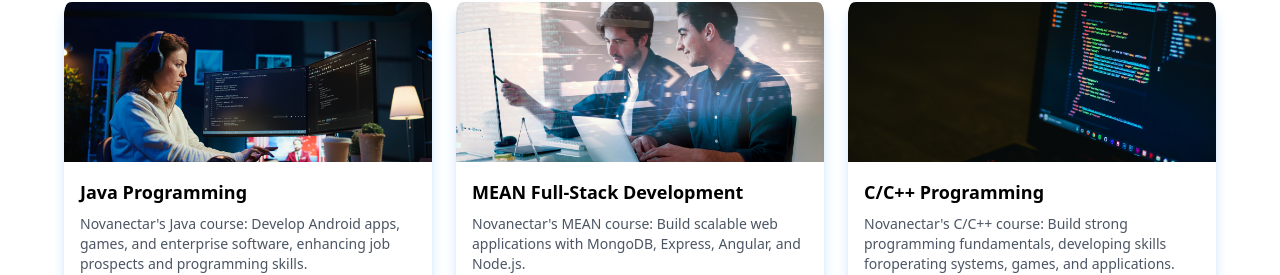
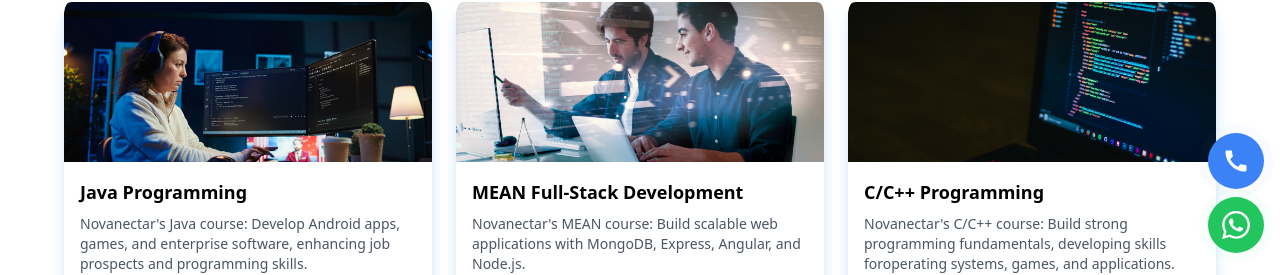
Before and after one commit to avneesh2970/novanectar-edu, a React (Vite) app in the folder frontend/: page /courses in a window 1280 px wide. Shown: the part 531-806 px from the top of the page. Built offline with nearby package versions, Linux system fonts and the light colour scheme; no server answers.

Commit message:
social add

```diff
--- a/frontend/src/components/AboutUs/AboutUs.tsx
+++ b/frontend/src/components/AboutUs/AboutUs.tsx
@@ -1,6 +1,8 @@
 import { motion } from "framer-motion";
 import about from "../../assets/About/about.png";
 import Footer from "../Footer";
+import CallingIcon from "../socialContact/Call";
+import WhatsappIcon from "../socialContact/Whatsapp";
 
 const AboutUs = () => {
   return (
@@ -122,7 +124,10 @@
           </div>
         </div>
       </div>
-      <Footer/>
+      <Footer />
+      {/* call icons */}
+      <CallingIcon />
+      <WhatsappIcon />
     </div>
   );
 };
--- a/frontend/src/components/internships/InternshipDetail.tsx
+++ b/frontend/src/components/internships/InternshipDetail.tsx
@@ -186,7 +186,7 @@
             Your Internship Journey
           </h2>
           <div className="relative">
-            <div className="absolute left-8 inset-y-0 w-0.5 bg-blue-200 hidden md:block"></div>
+            <div className="absolute left-16 inset-y-0 w-0.5 bg-blue-200 hidden md:block"></div>
             {internshipJourney.map((step, index) => (
               <motion.div
                 key={index}
--- a/frontend/src/components/internships/InternshipEnrollmentModal.tsx
+++ b/frontend/src/components/internships/InternshipEnrollmentModal.tsx
@@ -118,7 +118,7 @@
   if (selectedDuration === "3") {
     price = 299;
   } else if (selectedDuration === "1") {
-    price = 1;
+    price = 99;
   } else if (selectedDuration === "6") {
     price = 699;
   } else {
--- /dev/null
+++ b/frontend/src/components/socialContact/Call.tsx
@@ -0,0 +1,46 @@
+
+import { motion } from "framer-motion";
+import { Link } from "react-router-dom";
+
+const CallingIcon = () => {
+  return (
+    <motion.div
+      initial={{ scale: 0, opacity: 0 }}
+      animate={{ scale: 1, opacity: 1 }}
+      transition={{ duration: 0.3, ease: "easeOut" }}
+      className="fixed bottom-20 right-4 z-50" // Positioned above WhatsApp icon
+    >
+      <motion.div whileHover={{ scale: 1.1 }} whileTap={{ scale: 0.9 }}>
+        <Link
+          to="tel:+918979891703"
+          className="block relative"
+          aria-label="Call Company"
+        >
+          <motion.div
+            animate={{
+              boxShadow: [
+                "0 0 0 0 rgba(59, 130, 246, 0.4)",
+                "0 0 0 10px rgba(59, 130, 246, 0)",
+              ],
+            }}
+            transition={{
+              duration: 1.5,
+              repeat: Infinity,
+              ease: "easeInOut",
+            }}
+            className="w-14 h-14 bg-blue-500 rounded-full flex items-center justify-center shadow-lg hover:bg-blue-600 transition-colors duration-300"
+          >
+            <svg
+              viewBox="0 0 24 24"
+              className="w-7 h-7 text-white fill-current"
+            >
+              <path d="M20.01 15.38c-1.23 0-2.42-.2-3.53-.56a.977.977 0 00-1.01.24l-1.57 1.97c-2.83-1.35-5.48-3.9-6.89-6.83l1.95-1.66c.27-.28.35-.67.24-1.02-.37-1.11-.56-2.3-.56-3.53 0-.54-.45-.99-.99-.99H4.19C3.65 3 3 3.24 3 3.99 3 13.28 10.73 21 20.01 21c.71 0 .99-.63.99-1.18v-3.45c0-.54-.45-.99-.99-.99z" />
+            </svg>
+          </motion.div>
+        </Link>
+      </motion.div>
+    </motion.div>
+  );
+};
+
+export default CallingIcon;
--- /dev/null
+++ b/frontend/src/components/socialContact/Whatsapp.tsx
@@ -0,0 +1,49 @@
+"use client";
+
+import { motion } from "framer-motion";
+import { Link } from "react-router-dom";
+
+const WhatsappIcon = () => {
+  return (
+    <motion.div
+      initial={{ scale: 0, opacity: 0 }}
+      animate={{ scale: 1, opacity: 1 }}
+      transition={{ duration: 0.3, ease: "easeOut" }}
+      className="fixed bottom-4 right-4 z-50"
+    >
+      <motion.div whileHover={{ scale: 1.1 }} whileTap={{ scale: 0.9 }}>
+        <Link
+          to="https://wa.me/918979891703"
+          target="_blank"
+          rel="noopener noreferrer"
+          className="block relative"
+          aria-label="Chat on WhatsApp"
+        >
+          <motion.div
+            animate={{
+              boxShadow: [
+                "0 0 0 0 rgba(37, 211, 102, 0.4)",
+                "0 0 0 10px rgba(37, 211, 102, 0)",
+              ],
+            }}
+            transition={{
+              duration: 1.5,
+              repeat: Infinity,
+              ease: "easeInOut",
+            }}
+            className="w-14 h-14 bg-green-500 rounded-full flex items-center justify-center shadow-lg hover:bg-green-600 transition-colors duration-300"
+          >
+            <svg
+              viewBox="0 0 24 24"
+              className="w-7 h-7 text-white fill-current"
+            >
+              <path d="M17.472 14.382c-.297-.149-1.758-.867-2.03-.967-.273-.099-.471-.148-.67.15-.197.297-.767.966-.94 1.164-.173.199-.347.223-.644.075-.297-.15-1.255-.463-2.39-1.475-.883-.788-1.48-1.761-1.653-2.059-.173-.297-.018-.458.13-.606.134-.133.298-.347.446-.52.149-.174.198-.298.298-.497.099-.198.05-.371-.025-.52-.075-.149-.669-1.612-.916-2.207-.242-.579-.487-.5-.669-.51-.173-.008-.371-.01-.57-.01-.198 0-.52.074-.792.372-.272.297-1.04 1.016-1.04 2.479 0 1.462 1.065 2.875 1.213 3.074.149.198 2.096 3.2 5.077 4.487.709.306 1.262.489 1.694.625.712.227 1.36.195 1.871.118.571-.085 1.758-.719 2.006-1.413.248-.694.248-1.289.173-1.413-.074-.124-.272-.198-.57-.347m-5.421 7.403h-.004a9.87 9.87 0 01-5.031-1.378l-.361-.214-3.741.982.998-3.648-.235-.374a9.86 9.86 0 01-1.51-5.26c.001-5.45 4.436-9.884 9.888-9.884 2.64 0 5.122 1.03 6.988 2.898a9.825 9.825 0 012.893 6.994c-.003 5.45-4.437 9.884-9.885 9.884m8.413-18.297A11.815 11.815 0 0012.05 0C5.495 0 .16 5.335.157 11.892c0 2.096.547 4.142 1.588 5.945L.057 24l6.305-1.654a11.882 11.882 0 005.683 1.448h.005c6.554 0 11.89-5.335 11.893-11.893a11.821 11.821 0 00-3.48-8.413z" />
+            </svg>
+          </motion.div>
+        </Link>
+      </motion.div>
+    </motion.div>
+  );
+};
+
+export default WhatsappIcon;
--- a/frontend/src/pages/Contact.tsx
+++ b/frontend/src/pages/Contact.tsx
@@ -1,5 +1,7 @@
 import { useState } from "react";
 import { contactForm } from "../api/services";
+import CallingIcon from "../components/socialContact/Call";
+import WhatsappIcon from "../components/socialContact/Whatsapp";
 
 export default function Contact() {
   const [loading, setLoading] = useState(false);
@@ -191,6 +193,9 @@
           referrerPolicy="no-referrer-when-downgrade"
         />
       </div>
+          {/* call icons */}
+          <CallingIcon />
+      <WhatsappIcon />
     </div>
   );
 }
--- a/frontend/src/pages/Courses.tsx
+++ b/frontend/src/pages/Courses.tsx
@@ -1,11 +1,16 @@
 import Footer from "../components/Footer";
 import OurCourses from "../components/OurCourses";
+import CallingIcon from "../components/socialContact/Call";
+import WhatsappIcon from "../components/socialContact/Whatsapp";
 
 export default function Courses() {
   return (
     <div>
       <OurCourses />
       <Footer />
+          {/* call icons */}
+          <CallingIcon />
+      <WhatsappIcon />
     </div>
   );
 }
--- a/frontend/src/pages/Home.tsx
+++ b/frontend/src/pages/Home.tsx
@@ -5,6 +5,8 @@
 import GetPlacement from "../components/GetPlacement";
 import Footer from "../components/Footer";
 import StudentJourney from "../components/student-journey/Journey";
+import CallingIcon from "../components/socialContact/Call";
+import WhatsappIcon from "../components/socialContact/Whatsapp";
 
 const Home = () => {
   return (
@@ -28,6 +30,10 @@
 
       {/* Footer Section */}
       <Footer />
+
+      {/* call icons */}
+      <CallingIcon />
+      <WhatsappIcon />
     </>
   );
 };
--- a/frontend/src/pages/Internships.tsx
+++ b/frontend/src/pages/Internships.tsx
@@ -4,6 +4,8 @@
 import { internshipData } from "../data/courses";
 import { useNavigate } from "react-router-dom";
 import { ContactPopup } from "../components/contacts/ContactPopup";
+import CallingIcon from "../components/socialContact/Call";
+import WhatsappIcon from "../components/socialContact/Whatsapp";
 
 export default function Internships() {
   const [hoveredCard, setHoveredCard] = useState<number | string | null>(null);
@@ -16,7 +18,6 @@
   };
 
   const toggleContactPopup = () => setIsContactPopupOpen(!isContactPopupOpen);
-
 
   return (
     <>
@@ -91,12 +92,13 @@
             </div>
           </div>
           <div className="flex justify-center mt-6">
-            <button className="border border-blue-800 text-blue-800 px-14 py-2 rounded-md hover:bg-blue-800 hover:text-white transition-colors"
-            onClick={(e) => {
-              e.preventDefault();
+            <button
+              className="border border-blue-800 text-blue-800 px-14 py-2 rounded-md hover:bg-blue-800 hover:text-white transition-colors"
+              onClick={(e) => {
+                e.preventDefault();
 
-              toggleContactPopup();
-            }}
+                toggleContactPopup();
+              }}
             >
               Contact Us
             </button>
@@ -160,6 +162,9 @@
       </div>
       <ContactPopup isOpen={isContactPopupOpen} onClose={toggleContactPopup} />
       <Footer />
+      {/* call icons */}
+      <CallingIcon />
+      <WhatsappIcon />
     </>
   );
 }
--- a/frontend/src/pages/profile/Profile.tsx
+++ b/frontend/src/pages/profile/Profile.tsx
@@ -2,6 +2,8 @@
 import { useEffect, useState } from "react";
 import { useAuth } from "../../hooks/useAuth";
 import { updateProfile } from "../../api/services";
+import CallingIcon from "../../components/socialContact/Call";
+import WhatsappIcon from "../../components/socialContact/Whatsapp";
 
 // import courseImages from "../../assets/courses/index";
 const courseImages: Record<string, { default: string }> = import.meta.glob(
@@ -366,6 +368,9 @@
           )}
         </main>
       </div>
+       {/* call icons */}
+       <CallingIcon />
+      <WhatsappIcon />
     </div>
   );
 };
```
Also changed, not shown: frontend/src/pages/SessionBooking.tsx (+40 -21 lines).
